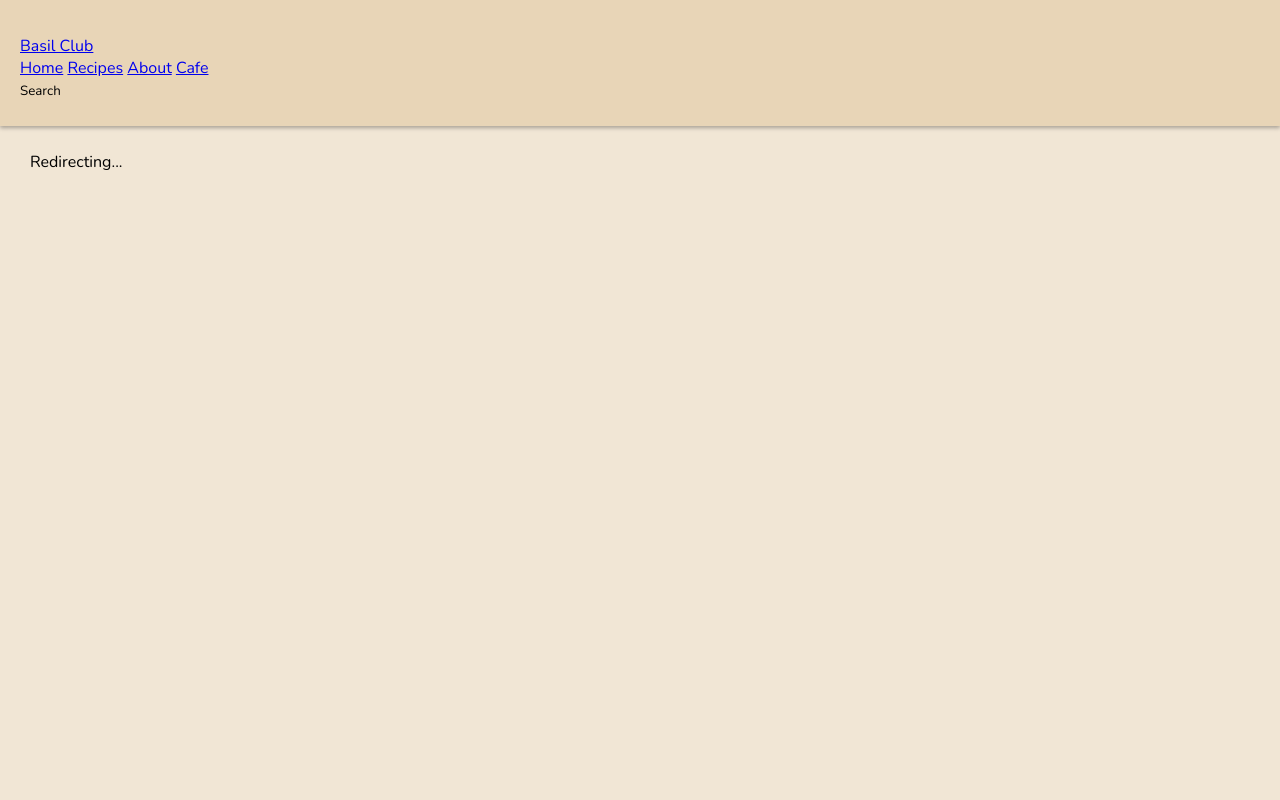
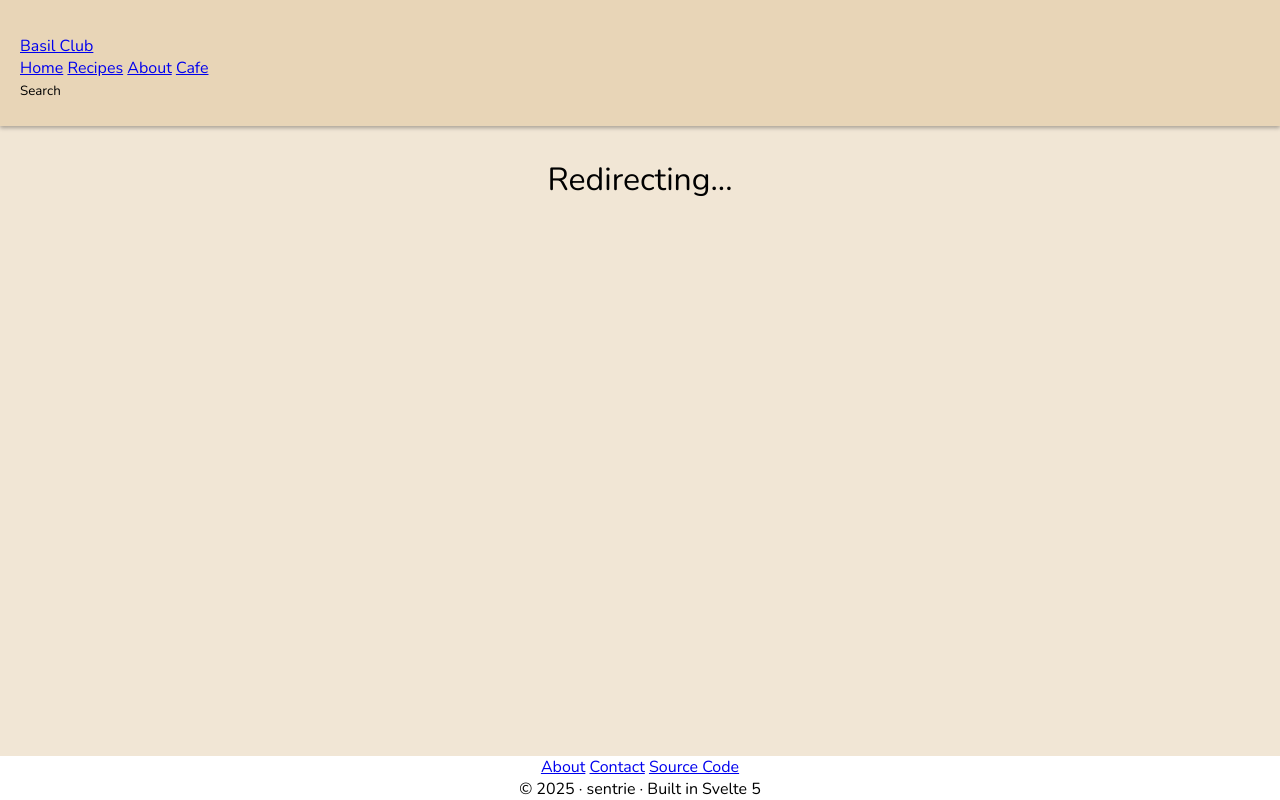
Before and after one commit to sen-trie/basil-main, a SvelteKit app: page /cafe in a window 1280 px wide. Built offline with nearby package versions, Linux system fonts and the light colour scheme.

Commit message:
Home: Create general layout

```diff
--- a/src/app.css
+++ b/src/app.css
@@ -19,7 +19,7 @@
 	box-sizing: border-box;
 	background: none;
 	border: none;
-  font-family: "Nunito", sans-serif;
+	font-family: 'Nunito', sans-serif;
 	scrollbar-width: thin;
 	scrollbar-color: var(--colour-dark) var(--colour-med);
 }
@@ -28,17 +28,23 @@ html {
 	background-color: var(--colour-white);
 }
 
+body {
+	min-height: 100dvh;
+	display: flex;
+	flex-direction: column;
+}
+
 @font-face {
-  font-family: "Nunito";
-  src: url("/fonts/Nunito-VariableFont_wght.ttf") format("truetype");
+	font-family: 'Nunito';
+	src: url('/fonts/Nunito-VariableFont_wght.ttf') format('truetype');
 	font-weight: 100 1000;
 	font-style: normal;
 	font-display: swap;
 }
 
 @font-face {
-  font-family: "Nunito";
-  src: url("/fonts/Nunito-Italic-VariableFont_wght.ttf") format("truetype");
+	font-family: 'Nunito';
+	src: url('/fonts/Nunito-Italic-VariableFont_wght.ttf') format('truetype');
 	font-weight: 100 1000;
 	font-style: italic;
 	font-display: swap;
@@ -55,3 +61,18 @@ html {
 ::-webkit-scrollbar-thumb {
 	background: var(--colour-dark);
 }
+
+.body-container {
+	max-width: 1500px;
+	padding: 25px 30px;
+	margin: 0 auto;
+	gap: 20px;
+}
+
+.w-full {
+	width: 100%;
+}
+
+a {
+	cursor: pointer;
+}
--- /dev/null
+++ b/src/lib/components/Footer.svelte
@@ -0,0 +1,28 @@
+<script>
+	const year = new Date().getFullYear();
+</script>
+
+<footer>
+	<div class="footer-links">
+		<a href="/about">About</a>
+		<a href="/about">Contact</a>
+		<a href="/about">Source Code</a>
+	</div>
+	<p class="footer-credit">© {year} · sentrie · Built in Svelte 5</p>
+</footer>
+
+<style>
+	footer {
+		background-color: white;
+	}
+
+	.footer-links {
+		margin: 0 auto;
+		width: fit-content;
+	}
+
+	.footer-credit {
+		width: fit-content;
+		margin: 0 auto;
+	}
+</style>
--- a/src/lib/components/Header.svelte
+++ b/src/lib/components/Header.svelte
@@ -15,12 +15,13 @@
 <style>
 	header {
 		position: sticky;
+		width: 100%;
 		top: 0;
 		z-index: 10;
 		padding: 35px 20px 25px;
 		align-items: center;
 		margin: 0 auto;
 		background-color: var(--colour-light);
-    box-shadow: 0 2px 4px rgba(0,0,0,0.3);
+		box-shadow: 0 2px 4px rgba(0, 0, 0, 0.3);
 	}
 </style>
--- a/src/routes/+layout.svelte
+++ b/src/routes/+layout.svelte
@@ -1,42 +1,46 @@
 <script>
-	import Header from "$lib/components/Header.svelte";
-	import "../app.css";
-	import { setContext } from "svelte";
+	import Header from '$lib/components/Header.svelte';
+	import Footer from '$lib/components/Footer.svelte';
+	import '../app.css';
+	import { setContext } from 'svelte';
 
 	let { children } = $props();
 
 	function simplify(obj, path) {
 		return Object.fromEntries(
-      Object.entries(obj).map(([key, value]) => [key.split(path)[1], value]),
+			Object.entries(obj).map(([key, value]) => [key.split(path)[1], value])
 		);
 	}
 
-  const images = import.meta.glob("$lib/assets/images/**/*.{jpg,jpeg,png,webp,apng}", {
+	const images = import.meta.glob('$lib/assets/images/**/*.{jpg,jpeg,png,webp,apng}', {
 		eager: true,
-    import: "default",
+		import: 'default'
 	});
 
-  const videos = import.meta.glob("$lib/assets/videos/**/*.{mp4,webm,mov}", {
+	const videos = import.meta.glob('$lib/assets/videos/**/*.{mp4,webm,mov}', {
 		eager: true,
-    import: "default",
+		import: 'default'
 	});
 
-  const audios = import.meta.glob("$lib/assets/audio/**/*.{mp3,}", {
+	const audios = import.meta.glob('$lib/assets/audio/**/*.{mp3,}', {
 		eager: true,
-    import: "default",
+		import: 'default'
 	});
 
-  setContext("images", simplify(images, "/assets/images/"));
-  setContext("videos", simplify(videos, "/assets/videos/"));
+	setContext('images', simplify(images, '/assets/images/'));
+	setContext('videos', simplify(videos, '/assets/videos/'));
 </script>
 
 <Header />
 <div class="article-body">
 	{@render children()}
 </div>
+<Footer />
 
 <style>
 	.article-body {
-    padding: 25px 30px;
+		margin: 0 auto;
+		flex-grow: 1;
+		width: 100%;
 	}
 </style>
--- a/src/routes/cafe/+page.svelte
+++ b/src/routes/cafe/+page.svelte
@@ -1 +1,11 @@
-Redirecting...
+<p>Redirecting...</p>
+
+<style>
+	p {
+		height: 10vh;
+		width: fit-content;
+		margin: 0 auto;
+		margin-top: 2rem;
+		font-size: 2rem;
+	}
+</style>
```
Also changed, not shown: src/routes/+page.svelte (+110 -12 lines), 1 other file (tests, documents, lock files or other folders). Lines whose indentation alone changed are shown as unchanged.
